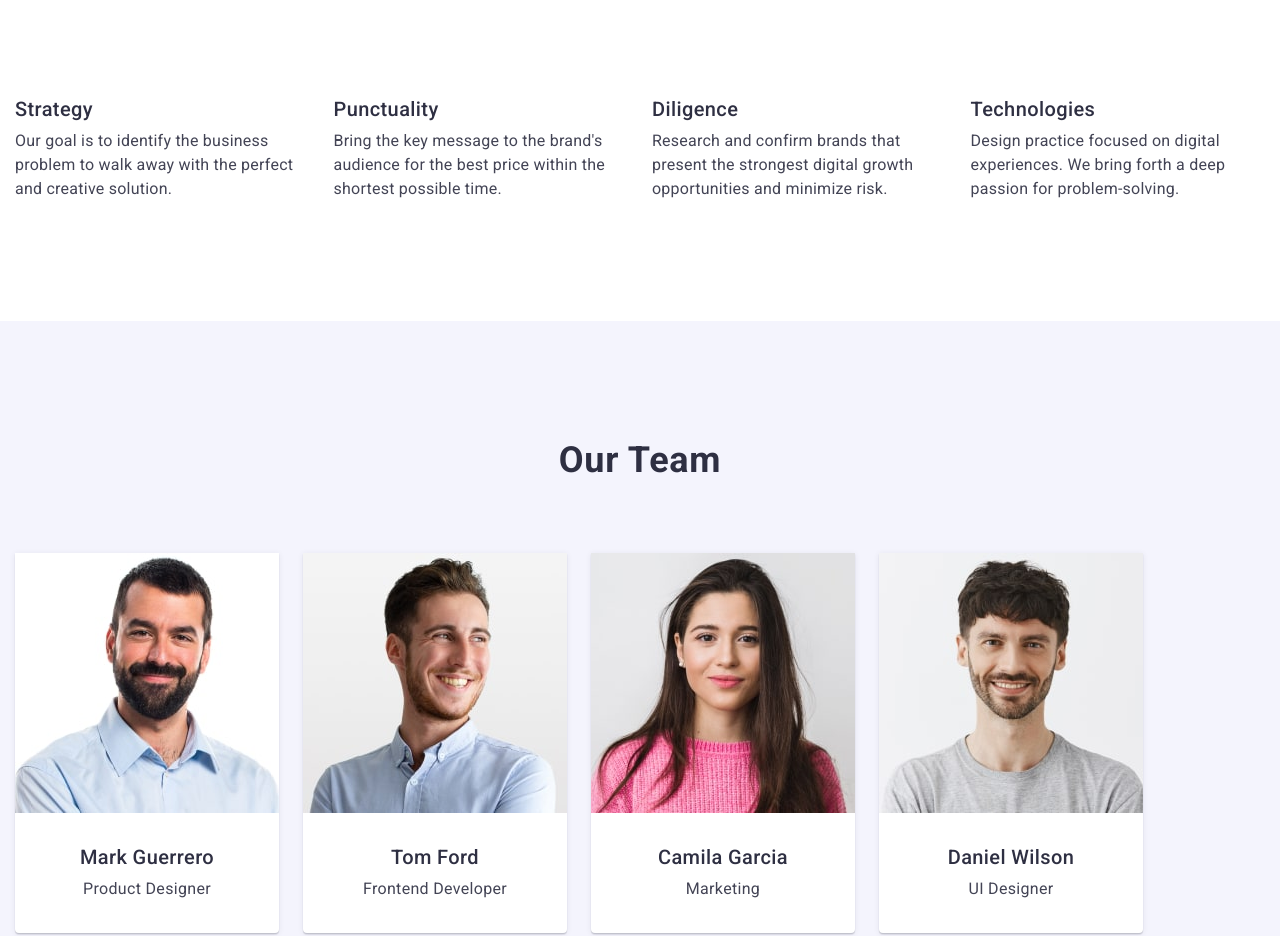
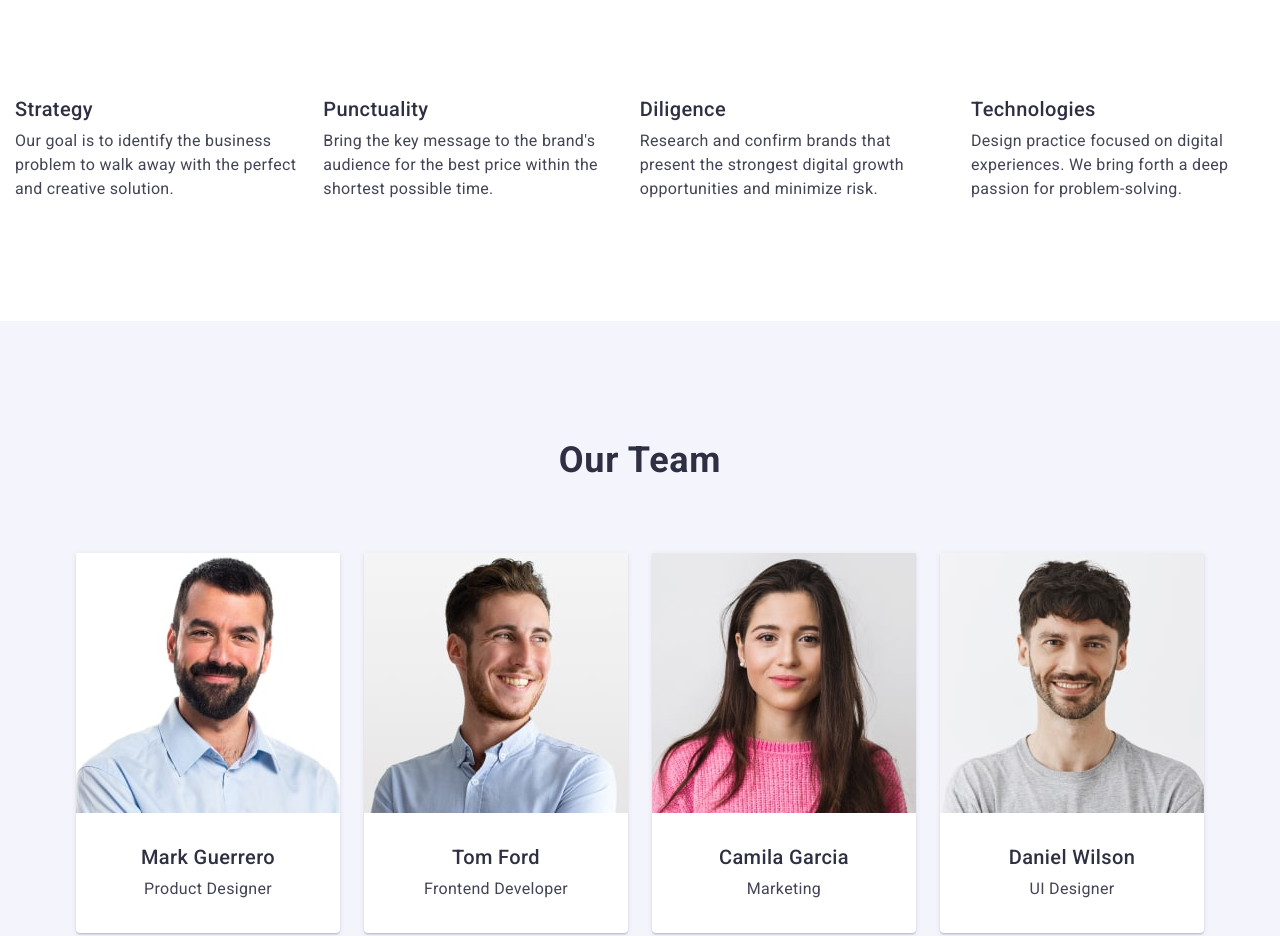
Before and after one commit to Dmytro-RAD/goit-markup-hw-03, a plain HTML site: page index.html in a window 1280 px wide. Shown: the part 700-1636 px from the top of the page. Drawn offline with nearby package versions, Linux system fonts and the light colour scheme.

Commit message:
fixed bags_one

```diff
--- a/css/styles.css
+++ b/css/styles.css
@@ -188,11 +188,7 @@ img {
 .advantages-list {
   display: flex;
   gap: 24px;
-  align-items: stretch;
-}
-
-.advantages-item {
-  width: calc((100% - 72px) / 4);
+  justify-content: center;
 }
 
 .tilte-list {
@@ -207,7 +203,7 @@ img {
 .text-section-two {
   font-size: 16px;
   line-height: 1.5;
-  letter-spacing: 0.015em;
+  letter-spacing: 0.02em;
   color: #434455;
 }
 
@@ -236,7 +232,7 @@ img {
 .cards-list {
   display: flex;
   gap: 24px;
-  width: calc((100% - 72px) / 4);
+  justify-content: center;
 }
 
 .cards-item {
```
